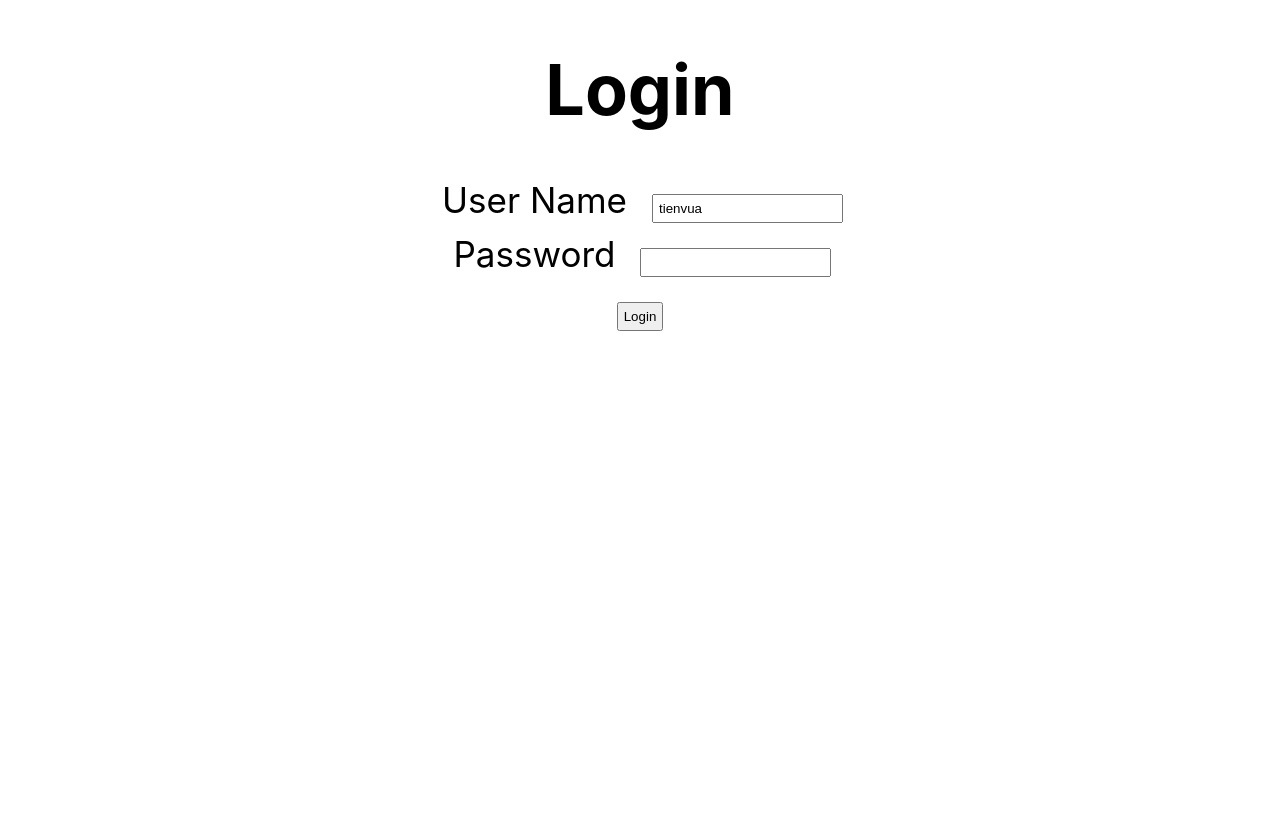
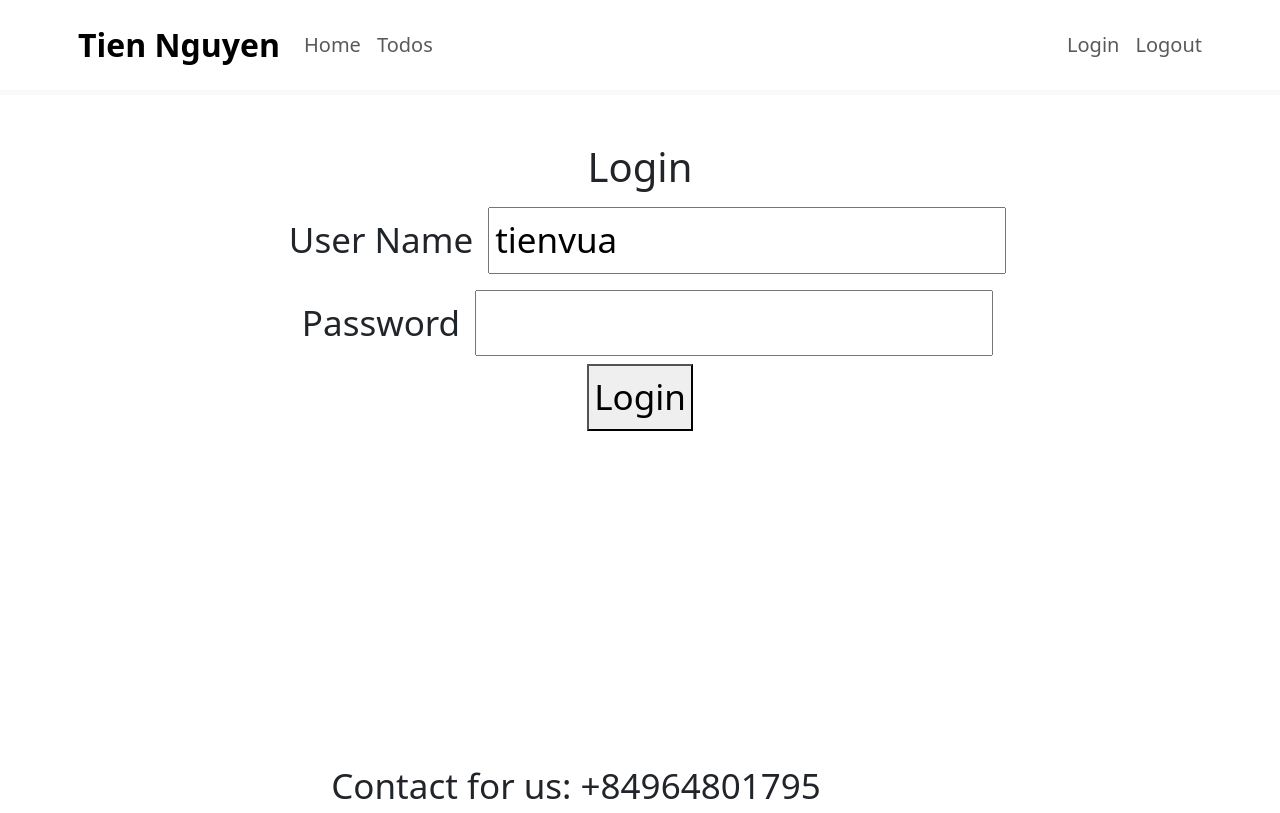
Before and after one commit to NguyenDinhTienITHUFI/my-first-prj-react, a React (Create React App) app: page / in a window 1280 px wide. Built offline with nearby package versions, Linux system fonts and the light colour scheme.

Commit message:
header-footer-bootstrap

```diff
--- a/package.json
+++ b/package.json
@@ -6,6 +6,7 @@
     "@testing-library/jest-dom": "^5.17.0",
     "@testing-library/react": "^13.4.0",
     "@testing-library/user-event": "^13.5.0",
+    "bootstrap": "^5.3.3",
     "react": "^18.3.1",
     "react-dom": "^18.3.1",
     "react-router-dom": "^6.26.0",
--- /dev/null
+++ b/src/components/todo/ErrorComponent.jsx
@@ -0,0 +1,8 @@
+export default function ErrorComponent(){
+    return(
+        <div className='ErrorComponent'>
+            <h1>We are working really hard</h1>
+            <div>Web not found 404</div>
+        </div>
+    )
+}
--- /dev/null
+++ b/src/components/todo/FooterComponent.jsx
@@ -0,0 +1,14 @@
+import { AuthContext } from './security/AuthContext';
+import { useContext } from 'react'
+export default function FooterComponent(){
+    const authContext= useContext(AuthContext)
+   console.log('Footer - ${authContext.number}');
+    return(
+        <footer className='footer'>
+            <div className='container'>
+                Contact for us: +84964801795
+            </div>
+
+        </footer>
+    )
+}
--- /dev/null
+++ b/src/components/todo/HeaderComponent.jsx
@@ -0,0 +1,29 @@
+import { Link } from 'react-router-dom'
+import { useContext } from 'react'
+import { AuthContext } from './security/AuthContext';
+export default function HeaderComponent(){
+   const authContext= useContext(AuthContext)
+   console.log(authContext.number);
+    return(
+        <header className="border-bottom border-light border-5 mb-5 p-2">
+        <div className="container">
+            <div className="row">
+                <nav className="navbar navbar-expand-lg">
+                    <a className="navbar-brand ms-2 fs-2 fw-bold text-black" href="https://github.com/NguyenDinhTienITHUFI">Tien Nguyen</a>
+                    <div className="collapse navbar-collapse">
+                        <ul className="navbar-nav">
+                            <li className="nav-item fs-5"><Link className="nav-link" to="/welcome/tienvua">Home</Link></li>
+                            <li className="nav-item fs-5"><Link className="nav-link" to="/todos">Todos</Link></li>
+                        </ul>
+                    </div>
+                    <ul className="navbar-nav">
+                        <li className="nav-item fs-5"><Link className="nav-link" to="/login">Login</Link></li>
+                        <li className="nav-item fs-5"><Link className="nav-link" to="/logout">Logout</Link></li>
+                    </ul>
+                </nav>
+            </div>
+        </div>
+    </header>
+
+    )
+}
--- /dev/null
+++ b/src/components/todo/ListTodosComponent.jsx
@@ -0,0 +1,40 @@
+export default function ListTodosComponent(){
+    const today=new Date();
+    const targetDate=new Date(today.getFullYear()+12, today.getMonth(),today.getDay())
+    const todos=[{id:1, description:'Learn AWS',done:false, targetDate:targetDate},
+        {id:2, description:'Learn C#',done:false, targetDate:targetDate},
+        {id:4, description:'Learn Java',done:false, targetDate:targetDate},
+        {id:5, description:'Learn Devops',done:false, targetDate:targetDate},
+
+    ]
+    return(
+        <div className='container'>
+            <h1>Things You Want To Do?</h1>
+            <div>
+                <table className='table'>
+                    <thead>
+                        <tr>
+                            <td>ID</td>
+                            <td>Description</td>
+                            <td>Is done</td>
+                            <td>Target Date</td>
+                        </tr>
+                    </thead>
+                    <tbody>
+                        {todos.map(
+                            todo=>(
+                                <tr key={todo.id}>
+                                    <td>{todo.id}</td>
+                                    <td>{todo.description}</td>
+                                    <td>{todo.done.toString()}</td>
+                                    <td>{todo.targetDate.toDateString( )}</td>
+                                </tr>
+                            )
+                        )}
+
+                    </tbody>
+                </table>
+            </div>
+        </div>
+    )
+}
--- /dev/null
+++ b/src/components/todo/LoginComonenet.jsx
@@ -0,0 +1,70 @@
+import { useState } from 'react'
+import { BrowserRouter,Routes,Route,useNavigate,useParams,Link } from 'react-router-dom'
+export default function LoginComponent(){
+
+    const[username,setUserName]=useState('tienvua')
+
+    const[password,setPassword]=useState('')
+
+    const[showSuccessMessage,setShowSuccessMessage]=useState(false)
+    const[showErrorMessage,setShowErrorMessage]=useState(false)
+    const navigate=useNavigate();
+    function handelUserNameChange(event){
+
+        setUserName(event.target.value)
+    }
+    function handelPasswordChange(event){
+
+        setPassword(event.target.value)
+    }
+    function handeleSubmit(){
+
+        if(username==='tienvua'&&password==='admin'){
+            console.log('success')
+            setShowSuccessMessage(true)
+            setShowErrorMessage(false)
+            navigate(`/welcome/${username}`)
+        }
+        else{
+            console.log('failed')
+            setShowErrorMessage(true)
+            setShowSuccessMessage(false)
+        }
+    }
+    // function SuccessMessageComponent(){
+    //     if(showSuccessMessage)
+    //     {
+    //         return (<div className='successMessage'>Authenticated Successfully</div>)
+    //     }
+    //     return null
+    // }
+    // function ErrorMessageComponent(){
+    //     if(showErrorMessage){
+    //         return( <div className='errorMessage'>Authenticated Failed</div>)
+    //     }
+    //     return null
+    // }
+    return(
+        <div className="Login">
+            <h1>Login</h1>
+            {showSuccessMessage &&<div className='successMessage'>Authenticated Successfully</div>}
+            {showErrorMessage && <div className='errorMessage'>Authenticated Failed</div>}
+           {/* <SuccessMessageComponent/>
+           <ErrorMessageComponent/> */}
+            <div className="LoginForm">
+                <div>
+                    <label>User Name</label>
+                    <input type="text" name="username" value={username} onChange={handelUserNameChange}/>
+                </div>
+                <div>
+                    <label>Password</label>
+                    <input type="password" name="password" value={password} onChange={handelPasswordChange}/>
+                </div>
+                <div>
+                    <button type="button"name="login" onClick={handeleSubmit}>Login</button>
+                </div>
+            </div>
+
+        </div>
+    )
+}
--- /dev/null
+++ b/src/components/todo/LogoutComponent.jsx
@@ -0,0 +1,10 @@
+export default function LogoutComponent(){
+    return(
+        <div className="LogoutComponent">
+          <h1>You are logged out!</h1>
+          <div>
+            Thank you for using our App
+          </div>
+        </div>
+    )
+}
--- a/src/components/todo/TodoApp.css
+++ b/src/components/todo/TodoApp.css
@@ -2,3 +2,9 @@
     margin: 10px;
     padding: 5px
 }
+footer{
+    bottom: 0;
+    position: absolute;
+    width: 90%;
+    height: 40px;
+}
--- a/src/components/todo/TodoApp.jsx
+++ b/src/components/todo/TodoApp.jsx
@@ -1,111 +1,34 @@
 import { useState } from 'react'
 import './TodoApp.css'
-import { BrowserRouter,Routes,Route,useNavigate,useParams } from 'react-router-dom'
+import { BrowserRouter,Routes,Route,useNavigate,useParams,Link } from 'react-router-dom'
+import LogoutComponent from'./LogoutComponent'
+import FooterComponent from './FooterComponent'
+import HeaderComponent from './HeaderComponent'
+import ListTodosComponent from './ListTodosComponent'
+import ErrorComponent from './ErrorComponent'
+import WelcomeComponent from './WelcomeComponent'
+import LoginComponent from './LoginComonenet'
+import AuthProvider from './security/AuthContext'
 
 export default function TodoApp(){
     return(
         <div className="TodoApp">
+               <AuthProvider>
                 <BrowserRouter>
+                    <HeaderComponent></HeaderComponent>
                         <Routes>
                             <Route path='/'element={<LoginComponent/>}></Route>
                             <Route path='/login'element={<LoginComponent/>}></Route>
                             <Route path='/welcome/:username'element={<WelcomeComponent/>}></Route>
+                            <Route path='/todos'element={<ListTodosComponent/>}></Route>
+                            <Route path='/logout'element={<LogoutComponent/>}></Route>
                             <Route path='*'element={<ErrorComponent/>}></Route>
                         </Routes>
+                        <FooterComponent></FooterComponent>
                     </BrowserRouter>
-
+                </AuthProvider>
 
 
         </div>
     )
 }
-
-function LoginComponent(){
-
-    const[username,setUserName]=useState('tienvua')
-
-    const[password,setPassword]=useState('')
-
-    const[showSuccessMessage,setShowSuccessMessage]=useState(false)
-    const[showErrorMessage,setShowErrorMessage]=useState(false)
-    const navigate=useNavigate();
-    function handelUserNameChange(event){
-
-        setUserName(event.target.value)
-    }
-    function handelPasswordChange(event){
-
-        setPassword(event.target.value)
-    }
-    function handeleSubmit(){
-
-        if(username==='tienvua'&&password==='admin'){
-            console.log('success')
-            setShowSuccessMessage(true)
-            setShowErrorMessage(false)
-            navigate(`/welcome/${username}`)
-        }
-        else{
-            console.log('failed')
-            setShowErrorMessage(true)
-            setShowSuccessMessage(false)
-        }
-    }
-    // function SuccessMessageComponent(){
-    //     if(showSuccessMessage)
-    //     {
-    //         return (<div className='successMessage'>Authenticated Successfully</div>)
-    //     }
-    //     return null
-    // }
-    // function ErrorMessageComponent(){
-    //     if(showErrorMessage){
-    //         return( <div className='errorMessage'>Authenticated Failed</div>)
-    //     }
-    //     return null
-    // }
-    return(
-        <div className="Login">
-            <h1>Login</h1>
-            {showSuccessMessage &&<div className='successMessage'>Authenticated Successfully</div>}
-            {showErrorMessage && <div className='errorMessage'>Authenticated Failed</div>}
-           {/* <SuccessMessageComponent/>
-           <ErrorMessageComponent/> */}
-            <div className="LoginForm">
-                <div>
-                    <label>User Name</label>
-                    <input type="text" name="username" value={username} onChange={handelUserNameChange}/>
-                </div>
-                <div>
-                    <label>Password</label>
-                    <input type="password" name="password" value={password} onChange={handelPasswordChange}/>
-                </div>
-                <div>
-                    <button type="button"name="login" onClick={handeleSubmit}>Login</button>
-                </div>
-            </div>
-
-        </div>
-    )
-}
-
-function WelcomeComponent(){
-    const {username}=useParams()
-    console.log(username)
-    return(
-        <div className="Welcome">
-            <h1>Welcome {username}</h1>
-            <div >
-                Welcome Component
-            </div>
-        </div>
-    )
-}
-function ErrorComponent(){
-    return(
-        <div className='ErrorComponent'>
-            <h1>We are working really hard</h1>
-            <div>Web not found 404</div>
-        </div>
-    )
-}
--- /dev/null
+++ b/src/components/todo/WelcomeComponent.jsx
@@ -0,0 +1,13 @@
+import { useParams,Link } from 'react-router-dom'
+export default function WelcomeComponent(){
+    const {username}=useParams()
+    console.log(username)
+    return(
+        <div className="Welcome">
+            <h1>Welcome {username}</h1>
+            <div >
+                Manage your todos.<Link to="/todos">Go here</Link>
+            </div>
+        </div>
+    )
+}
--- /dev/null
+++ b/src/components/todo/security/AuthContext.js
@@ -0,0 +1,13 @@
+import { createContext, useState } from "react";
+
+export const AuthContext=createContext()
+
+export default function AuthProvider({children}){
+    const [number,setNumber]=useState(10)
+    return(
+        <AuthContext.Provider value={{number}}>
+            {children}
+        </AuthContext.Provider>
+
+    )
+}
--- a/src/index.js
+++ b/src/index.js
@@ -3,6 +3,8 @@
 import './index.css';
 import App from './App';
 import reportWebVitals from './reportWebVitals';
+
+import 'bootstrap/dist/css/bootstrap.min.css';
 
 const root = ReactDOM.createRoot(document.getElementById('root'));
 root.render(
```
Also changed, not shown: 1 other file (tests, documents, lock files or other folders). Lines whose indentation alone changed are shown as unchanged.
